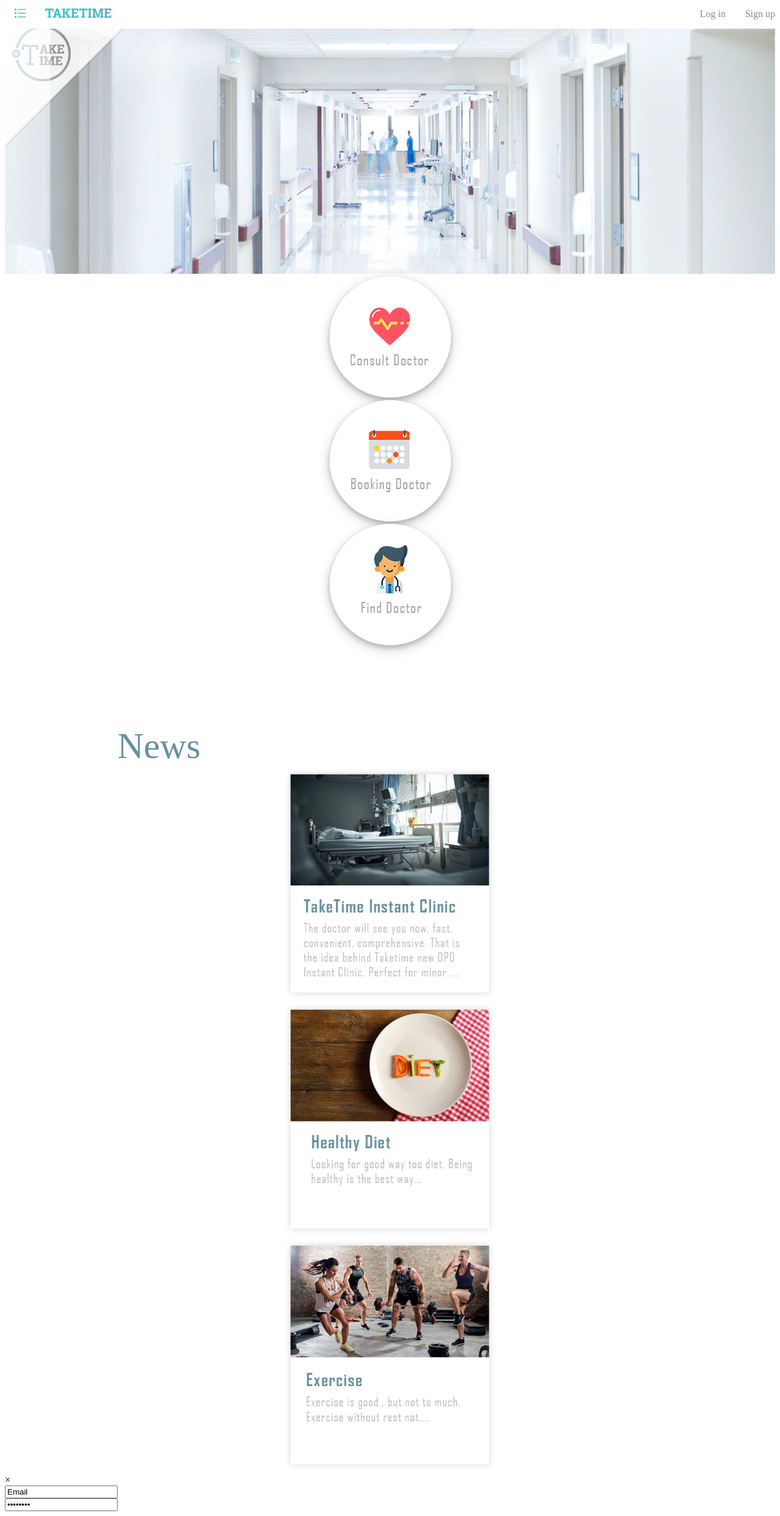
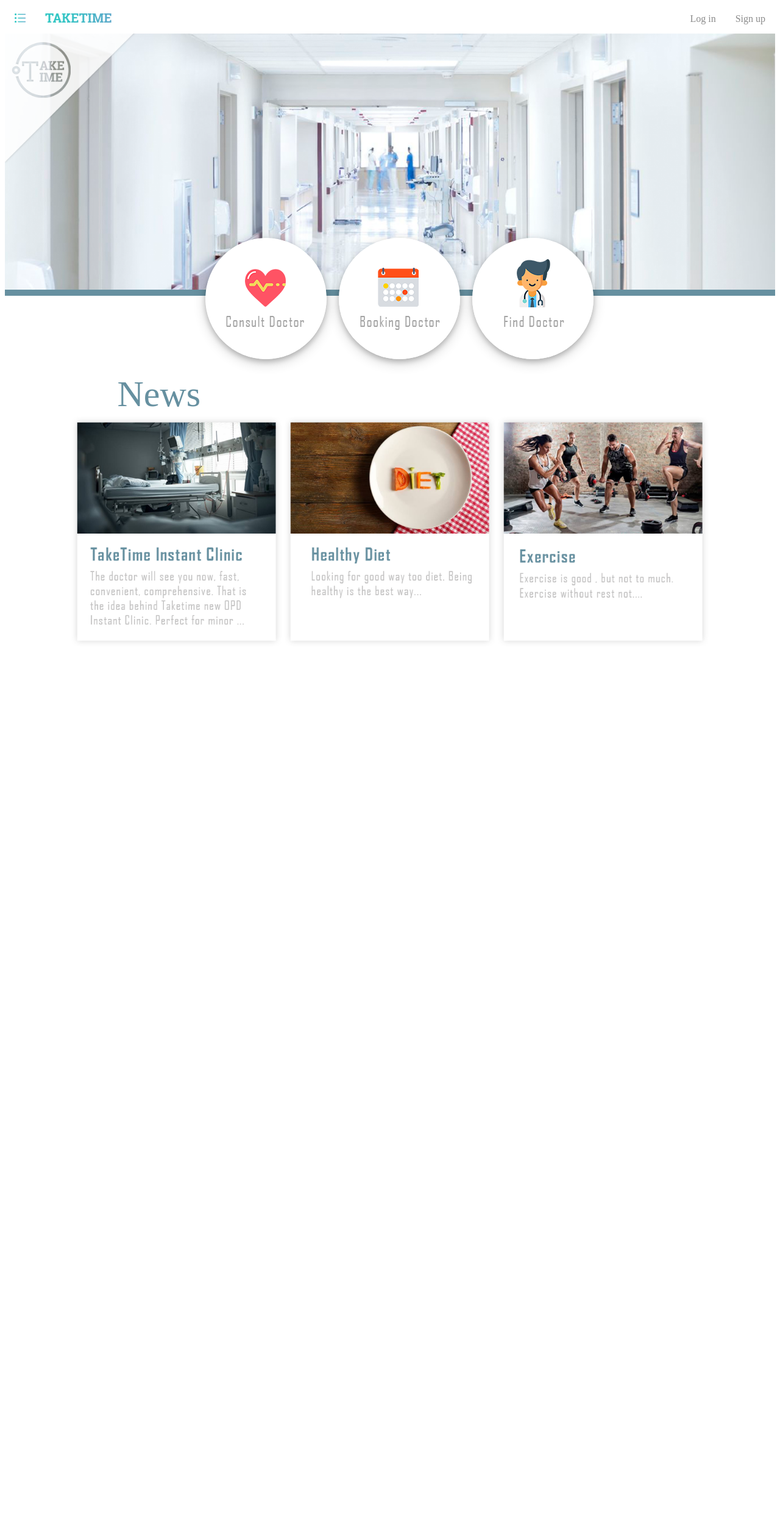
Before and after one commit to Izeple/TakeTime, a PHP site: page /Homepage.php in a window 1280 px wide. Shown: the whole page at 61% size. After the commit the page ends 1054 px from the top, so only its background shows below. Run offline with PHP 8.4, Linux system fonts and the light colour scheme; some web fonts are replaced.

Commit message:
hone css

```diff
--- a/css/home.css
+++ b/css/home.css
@@ -5,15 +5,15 @@
         margin:0;}
 
 ul {
-
   list-style-type: none;
   margin: 0;
   padding: 0;
   overflow: hidden;
   background-color: rgb(255, 255, 255);
-  position: fixed;
+  position: sticky;
   top: 0;
   width: 100%;
+  z-index: 1;
 }
 
 li {
@@ -27,12 +27,50 @@
   padding: 14px 16px;
   text-decoration: none;
 }
-
+li .btn {
+    Height:52px;
+    background:white;
+    border:none;
+  display: block;
+  text-align: center;
+  padding: 14px 16px;
+  text-decoration: none;
+  cursor:pointer;
+}
+li .btn:hover {
+    background:rgb(226, 226, 226);;
+    border:none;
+  display: block;
+  text-align: center;
+  padding: 14px 16px;
+  text-decoration: none;
+  cursor:pointer;
+}
+li .btn2 {
+    Height:52px;
+    background:white;
+    border:none;
+  display: block;
+  text-align: center;
+  padding: 14px 16px;
+  text-decoration: none;
+  cursor:pointer;
+}
+li .btn2:hover {
+    background:rgb(226, 226, 226);;
+    border:none;
+  display: block;
+  text-align: center;
+  padding: 14px 16px;
+  text-decoration: none;
+  cursor:pointer;
+}
 li a:hover {
   background-color: rgb(226, 226, 226);
 }
+
 section{
-    margin-top: 28px;
+    margin-top: 0px;
 }
 .sidenav{
     height: 100%;
@@ -62,4 +100,44 @@
     background-color:rgb(226, 226, 226);
 
 }
+.ab{
+    position:relative;
+    margin-top:-5px;
+    border:5px solid #6690a0;
+    background-color: #6690a0;
+}
+.quickmenu{
+    position:absolute;
+    top:-100px;
+    left:25%;
+    width:50%
+
+}
+.quicklist{
+    display: table-cell;
+    text-align: middle;
+    padding: 10px;
+
+}
+.New{
+    display: table-cell;
+    text-align: middle;
+
+}
+
+.login{
+
+  display: none; /* Hidden by default */
+  position: fixed; /* Stay in place */
+  z-index: 1; /* Sit on top */
+  padding-top: 100px; /* Location of the box */
+  left: 0;
+  top: 0;
+  width: 100%; /* Full width */
+  height: 100%; /* Full height */
+  overflow: auto; /* Enable scroll if needed */
+  background-color: rgb(0,0,0); /* Fallback color */
+  background-color: rgba(0,0,0,0.4); /* Black w/ opacity */
+
+}
 </style>
```
